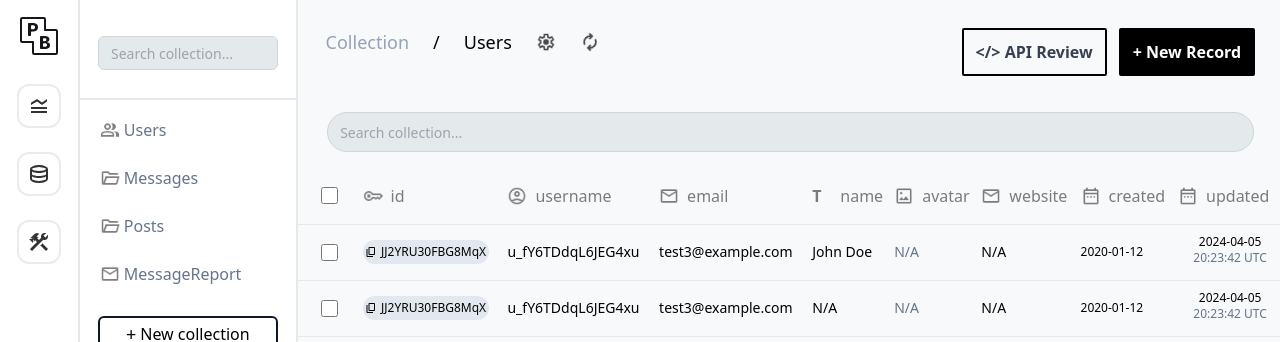
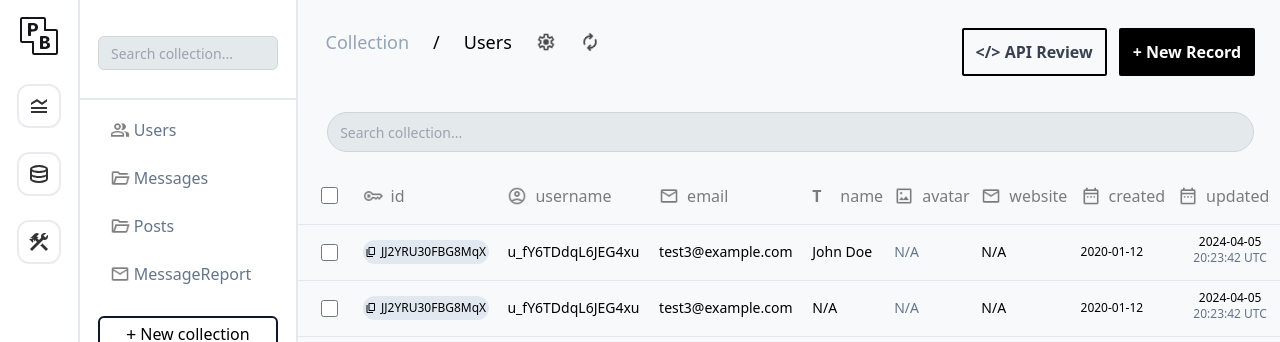
Before and after one commit to Mike47ip/pocketbase_admin_dash, a React (Vite) app in the folder admin_dash/: page / in a window 1280 px wide. Shown: the top 342 px of the page. Built offline with nearby package versions, Linux system fonts and the light colour scheme.

Commit message:
Resolve lg responsive

```diff
--- a/admin_dash/src/pages/database.jsx
+++ b/admin_dash/src/pages/database.jsx
@@ -26,19 +26,19 @@ const Database = ({darkMode}) => {
        />
       </div>
       <div>
-       <button className={`flex justify-start gap-1 items-center ${darkMode ? "bg-white" : ""} hover:bg-custom-slate focus:bg-custom-slate w-48 p-2 rounded-md h-9 my-3`}>
+       <button className={`flex justify-start md:ml-5  gap-1 items-center ${darkMode ? "bg-white" : ""} hover:bg-custom-slate focus:bg-custom-slate w-48 p-2 rounded-md h-9 my-3`}>
         <img className="opacity-50 object-contain w-5 " src={users} alt="" />
         <p className="text-slate-500">Users</p>
        </button>
-       <button className={`flex justify-start gap-1 items-center ${darkMode ? "bg-white" : ""} hover:bg-custom-slate focus:bg-custom-slate w-48 p-2 rounded-md h-9 my-3`}>
+       <button className={`flex justify-start md:ml-5  gap-1 items-center ${darkMode ? "bg-white" : ""} hover:bg-custom-slate focus:bg-custom-slate w-48 p-2 rounded-md h-9 my-3`}>
         <img className="opacity-50 object-contain w-5 " src={folder} alt="" />
         <p className="text-slate-500">Messages</p>
        </button>
-       <button className={`flex justify-start gap-1 items-center ${darkMode ? "bg-white" : ""} hover:bg-custom-slate focus:bg-custom-slate w-48 p-2 rounded-md h-9 my-3`}>
+       <button className={`flex justify-start md:ml-5  gap-1 items-center ${darkMode ? "bg-white" : ""} hover:bg-custom-slate focus:bg-custom-slate w-48 p-2 rounded-md h-9 my-3`}>
         <img className="opacity-50 object-contain w-5 " src={folder} alt="" />
         <p className="text-slate-500">Posts</p>
        </button>
-       <button className={`flex justify-start gap-1 items-center ${darkMode ? "bg-white" : ""} hover:bg-custom-slate focus:bg-custom-slate w-48 p-2 rounded-md h-9 my-3`}>
+       <button className={`flex justify-start md:ml-5  gap-1 items-center ${darkMode ? "bg-white" : ""} hover:bg-custom-slate focus:bg-custom-slate w-48 p-2 rounded-md h-9 my-3`}>
         <img className="opacity-50 object-contain w-5 " src={mail} alt="" />
         <p className="text-slate-500">MessageReport</p>
        </button>
```
